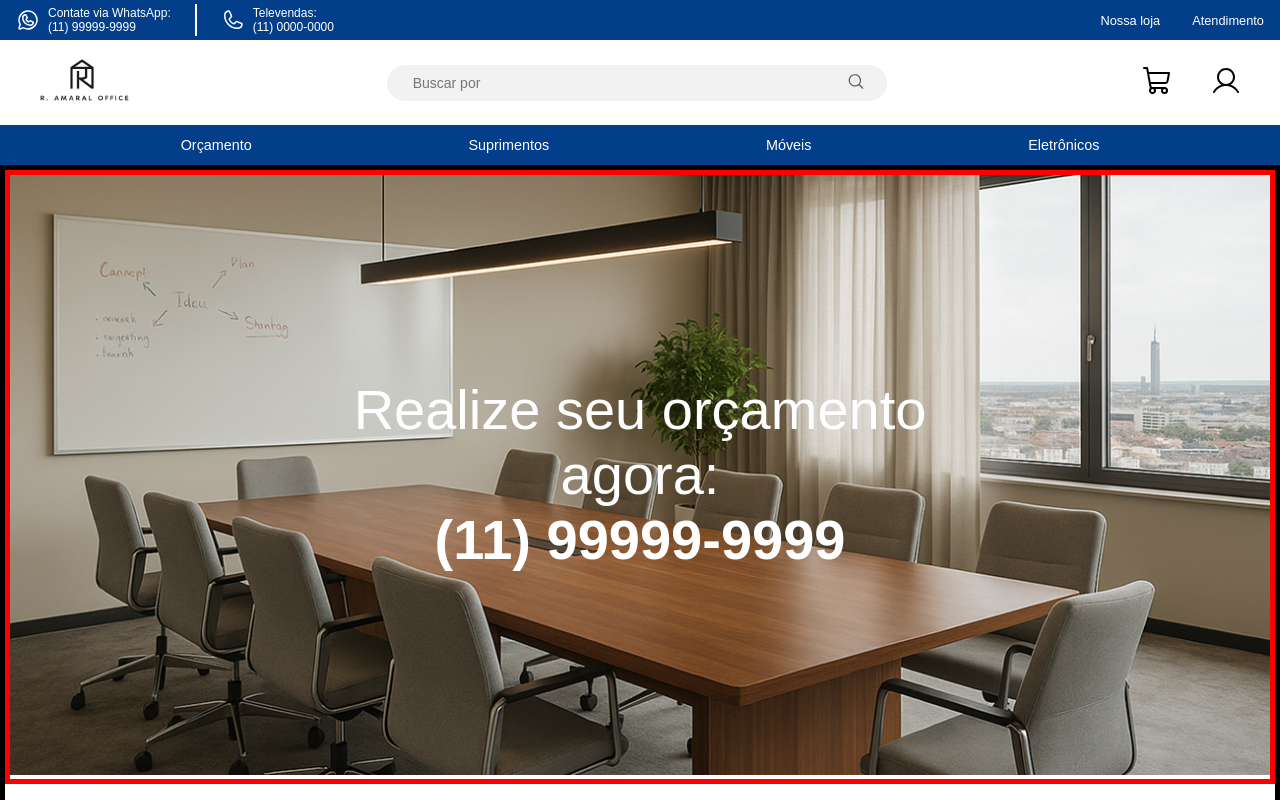
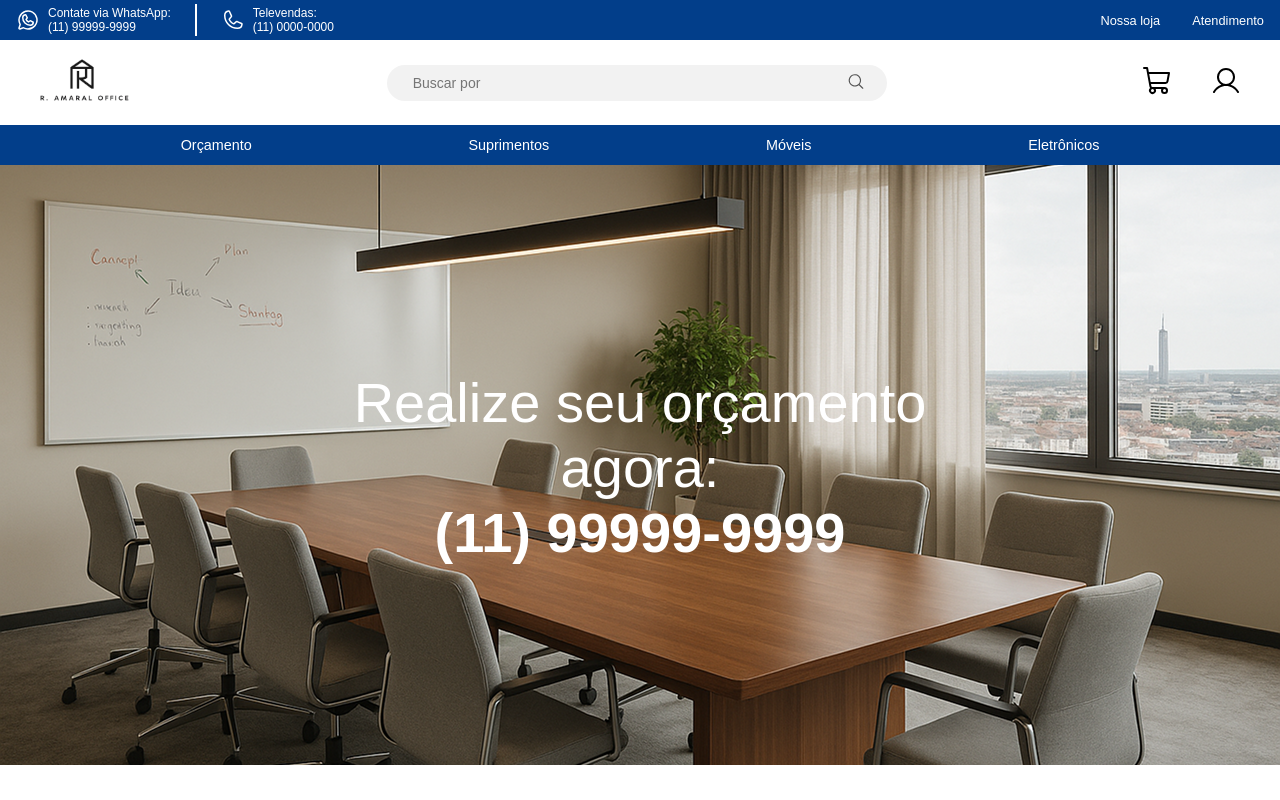
Before and after one commit to PedroMRegis/projeto_ijr, a React (Vite) app: page /orcamento in a window 1280 px wide. Shown: the top 800 px of the page. Built offline with nearby package versions, Linux system fonts and the light colour scheme.

Commit message:
pagina orcamento com header certo

```diff
--- a/src/pages/Orcamento.tsx
+++ b/src/pages/Orcamento.tsx
@@ -1,11 +1,10 @@
-// src/pages/Orcamento.tsx
 import styled from "styled-components"
 import CardProduto from "@/components/CardProduto"
 import imgKit1 from "@/assets/Kit1.png"
 import imgKit2 from "@/assets/Kit2.png"
 import imgKit3 from "@/assets/Kit3.png"
-import imgformaspagamento from "@/assets/pagamento.png" // footer
-import comprasegura from "@/assets/comprasegura.png" // footer
+import imgformaspagamento from "@/assets/pagamento.png"
+import comprasegura from "@/assets/comprasegura.png"
 import imgorcamento from "@/assets/imgprincipalorcamento.png"
 
 const Orcamento = () => {
@@ -51,7 +50,9 @@ const Orcamento = () => {
         <Pagamentos>
           <img src={imgformaspagamento} alt="Formas de pagamento" />
         </Pagamentos>
-        <Endereco>R. Teodoro Sampaio - Pinheiros, São Paulo - SP, 04551-000</Endereco>
+        <Endereco>
+          R. Teodoro Sampaio - Pinheiros, São Paulo - SP, 04551-000
+        </Endereco>
       </Rodape>
     </Container>
   )
@@ -59,24 +60,24 @@ const Orcamento = () => {
 
 export default Orcamento
 
+// ======================= Styled Components =======================
+
 const Container = styled.div`
   width: 100%;
-  border: 5px solid black;
 `
 
 const Banner = styled.div`
   position: relative;
+
   img {
     width: 100%;
     height: 600px;
     object-fit: cover;
   }
-  border: 5px solid red;
 `
 
 const Chamada = styled.div`
   position: absolute;
-  height: 200px;
   top: 50%;
   left: 50%;
   transform: translate(-50%, -50%);
@@ -84,8 +85,6 @@ const Chamada = styled.div`
   font-size: 3.5rem;
   color: white;
   background-color: rgba(0, 0, 0, 0);
-  padding-bottom: 1rem 2rem;
-  border-radius: 1rem;
 `
 
 const Titulo = styled.h2`
```
